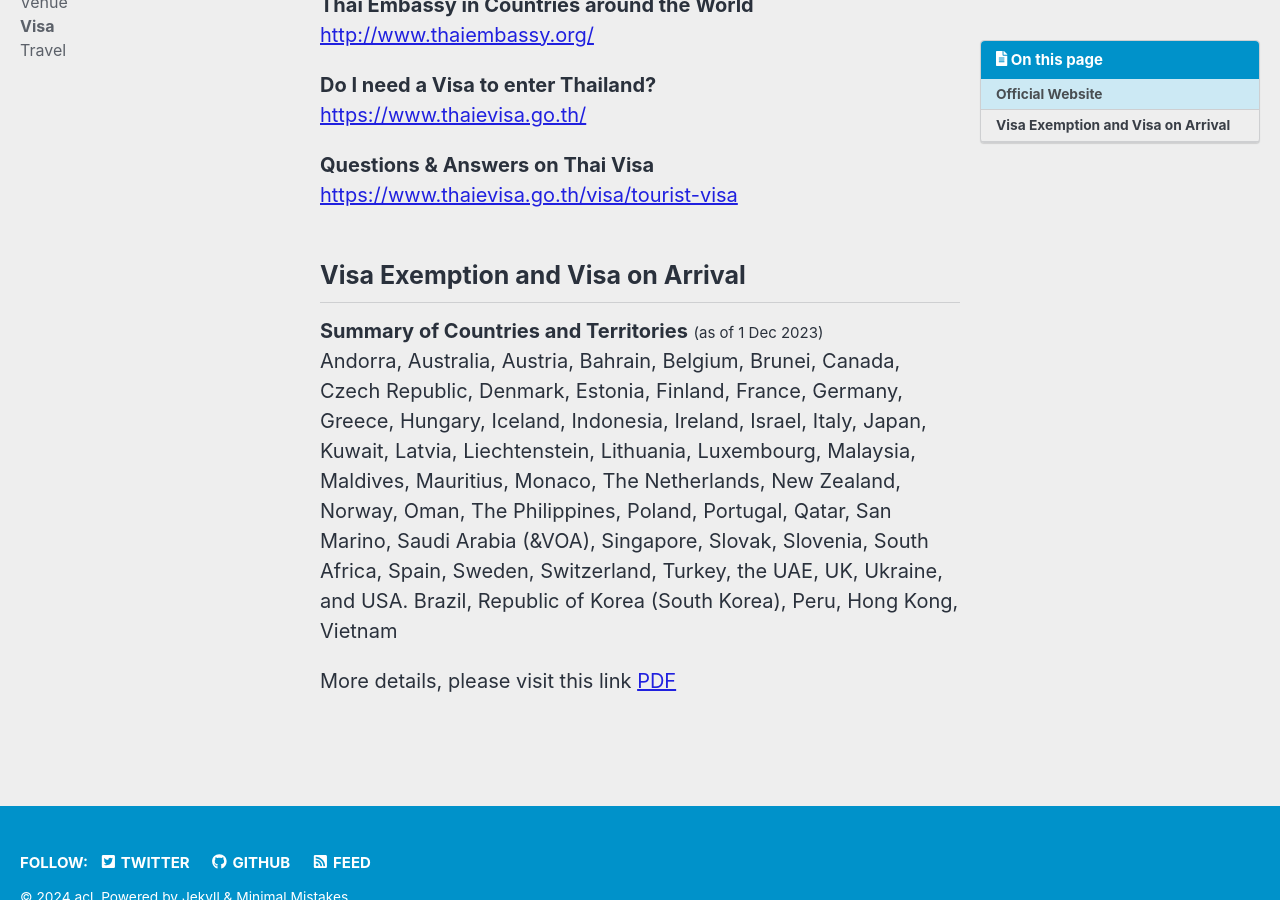
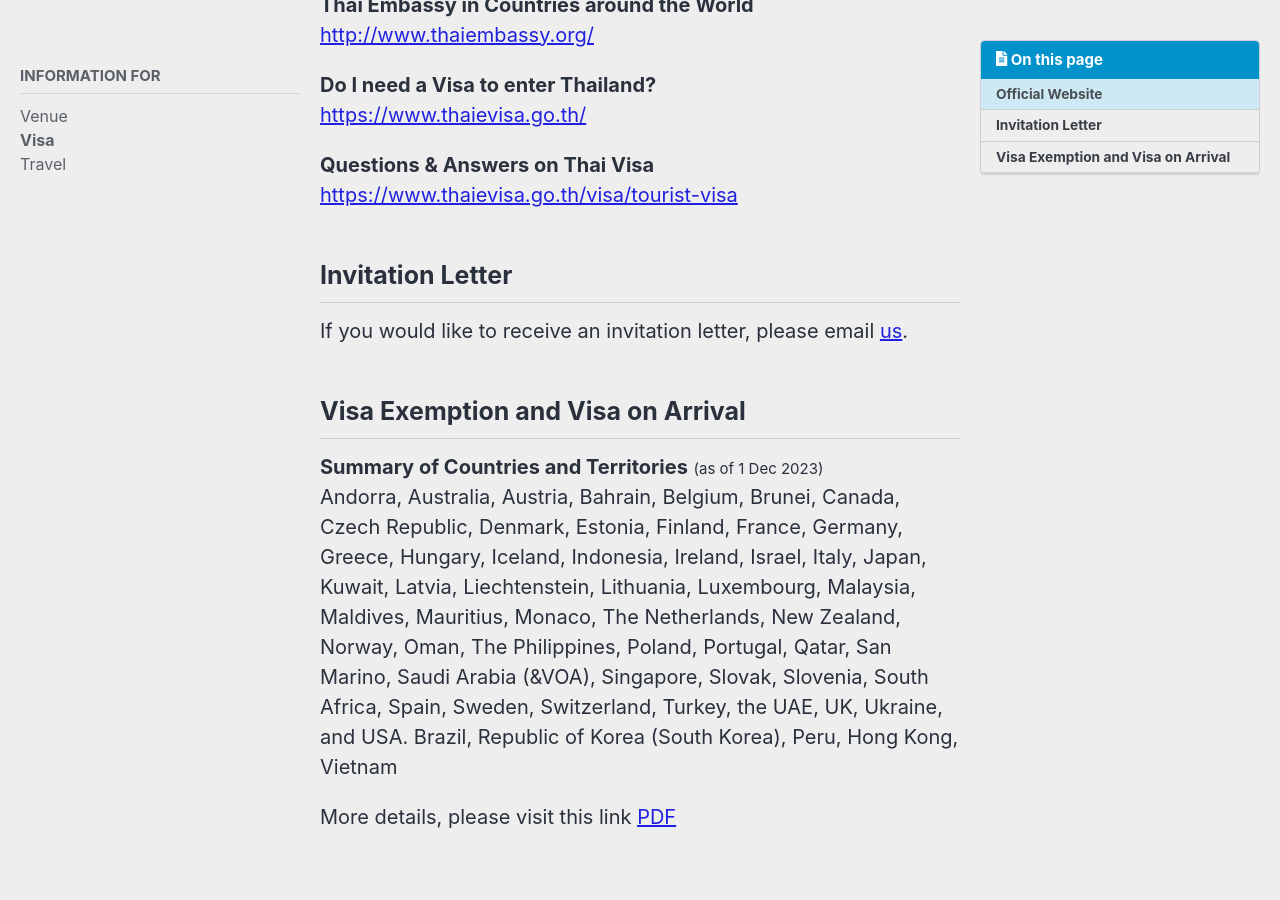
Before and after one commit to acl-org/acl-2024, a Jekyll site: the page built from _pages/about/visa.md, in a window 1280 px wide and 900 px high, scrolled down 360 px. Built offline with Jekyll 4.4.1, drawn with Linux system fonts in a browser that asks for light colours; cached includes are drawn as plain includes; nearby versions of some CDN libraries.

Commit message:
Added link for the form in D&I and visa information

```diff
--- a/_pages/about/visa.md
+++ b/_pages/about/visa.md
@@ -21,6 +21,9 @@
 **Questions & Answers on Thai Visa**<br>
 [https://www.thaievisa.go.th/visa/tourist-visa](https://www.thaievisa.go.th/visa/tourist-visa)
 
+## Invitation Letter
+If you would like to receive an invitation letter, please email [us](mailto:thepchai.supnithi@nectec.or.th).
+
 ## Visa Exemption and Visa on Arrival
 
 **Summary of Countries and Territories** <small>(as of 1 Dec 2023)</small><br>
```
Also changed, not shown: _pages/calls/subsidies.md (+3 -3 lines).
